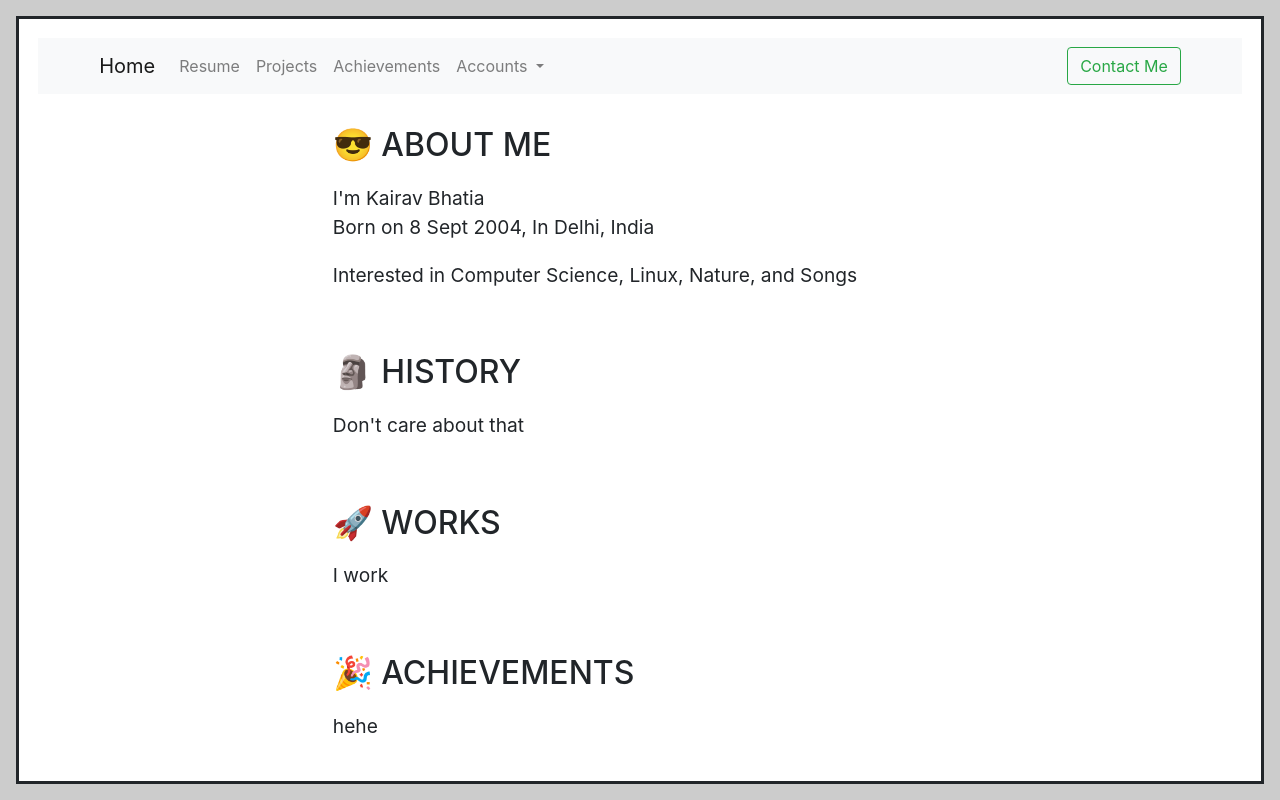
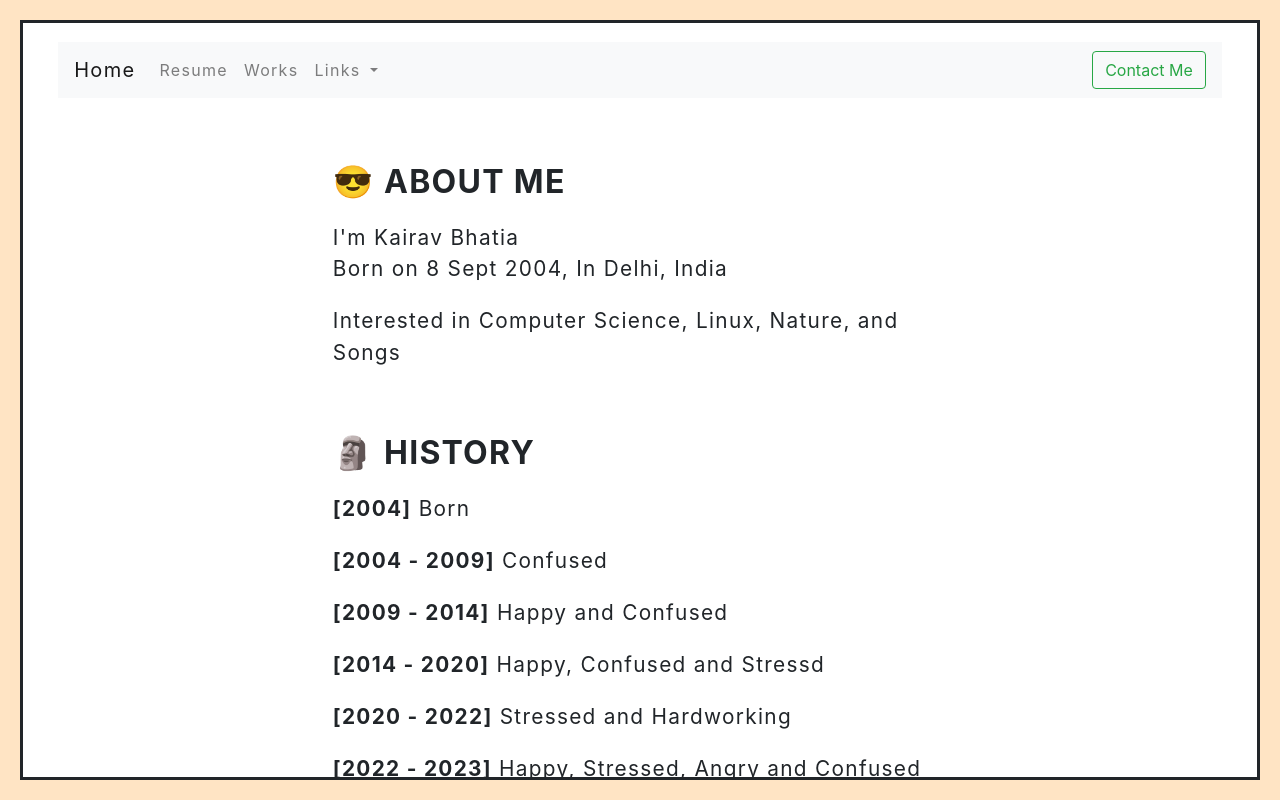
Before and after one commit to kairavb/kairav, a plain HTML site: page index.html in a window 1280 px wide. Drawn offline with nearby package versions, Linux system fonts and the light colour scheme.

Commit message:
looks improvement and history added

```diff
--- a/css/style.css
+++ b/css/style.css
@@ -4,8 +4,17 @@
   scroll-snap-type: y mandatory;
 }
 
+header {
+  display: flex;
+  flex-direction: column;
+  padding-bottom: 2rem;
+  padding-left: 1rem;
+  padding-right: 1rem;
+}
+
 body {
-  background-color: #cccccc;
+  background-color: bisque;
+  letter-spacing: 1.3px;
  }
 
 .container {
@@ -26,8 +35,8 @@ body {
   background: #fff;
   padding: .8rem;
   max-width: 80vh;
-  margin: 2.4vh auto;
-  font-size: 1.2rem;
+  margin: 2.5vh auto;
+  font-size: 1.3rem;
   line-height: 1.5;
 }
 
@@ -44,10 +53,10 @@ p {
   max-width: 100%;
   background: #fff;
   position: fixed;
-  top: 1rem;
-  bottom: 1rem;
-  left: 1rem;
-  right: 1rem;
+  top: 1.25rem;
+  bottom: 1.25rem;
+  left: 1.25rem;
+  right: 1.25rem;
   box-sizing: border-box;
   overflow-y: scroll;
   z-index: 100;
--- a/index.html
+++ b/index.html
@@ -15,8 +15,7 @@
   <body>
     <div class="layout_container">
       <header>
-          <nav class="navbar navbar-expand-lg navbar-light bg-light">
-            <span>&nbsp;&nbsp;&nbsp;&nbsp;&nbsp;&nbsp;&nbsp;&nbsp;&nbsp;&nbsp;</span>
+          <nav class="navbar navbar-expand-md navbar-light bg-light">
           <a class="navbar-brand" href="index.html">Home</a>
           <button class="navbar-toggler" type="button" data-toggle="collapse" data-target="#navbarSupportedContent" aria-controls="navbarSupportedContent" aria-expanded="false" aria-label="Toggle navigation">
             <span class="navbar-toggler-icon"></span>
@@ -27,14 +26,11 @@
                 <a class="nav-link" href="https://docs.google.com/document/d/1Uk8H4f0yPrzgOX24MhbLVUJgYdLQybkE/edit?usp=sharing&ouid=102287742059077301677&rtpof=true&sd=true" target="_blank" rel="noopener noreferrer">Resume</a>
               </li>
               <li class="nav-item">
-                <a class="nav-link" href="#">Projects</a>
-              </li>
-              <li class="nav-item">
-                <a class="nav-link" href="#">Achievements</a>
+                <a class="nav-link" href="#">Works</a>
               </li>
               <li class="nav-item dropdown">
                 <a class="nav-link dropdown-toggle" href="#" id="navbarDropdown" role="button" data-toggle="dropdown" aria-haspopup="true" aria-expanded="false">
-                  Accounts
+                  Links
                 </a>
                 <div class="dropdown-menu" aria-labelledby="navbarDropdown">
                   <a class="dropdown-item" href="https://github.com/kairavb" target="_blank" rel="noopener noreferrer">
@@ -45,7 +41,7 @@
                     <img src="resources/leetcode.png" alt="image">
                     LeetCode
                   </a>
-                  <a class="dropdown-item" href="https://twitter.com/BhatiaKairav" target="_blank" rel="noopener noreferrer">
+                  <a class="dropdown-item" href="https://twitter.com/kairavb8" target="_blank" rel="noopener noreferrer">
                     <img src="resources/x.png" alt="image">
                     Twitter
                   </a>
@@ -64,36 +60,41 @@
           <a href="mailto:kairavb8@gmail.com" target="_blank" rel="noopener noreferrer">
             <button class="btn btn-outline-success my-2 my-sm-0" type="button">Contact Me</button>
           </a>
-          <span>&nbsp;&nbsp;&nbsp;&nbsp;&nbsp;&nbsp;&nbsp;&nbsp;&nbsp;&nbsp;</span>
         </nav>
       </header>
 
         <main>
 
         <section class="heading">
-          <h2>😎 ABOUT ME</h2>
+          <h2>😎 <b>ABOUT ME</b></h2>
           <p>I'm Kairav Bhatia <br> Born on 8 Sept 2004, In Delhi, India</p>
           <p>Interested in Computer Science, Linux, Nature, and Songs</p>
         </section>
 
         <section class="heading">
-          <h2 >🗿 HISTORY</h2>
-          <p>Don't care about that</p>
+          <h2>🗿 <b>HISTORY</b></h2>
+          <p><b>[2004]</b> Born</p>
+          <p><b>[2004 - 2009]</b> Confused</p>
+          <p><b>[2009 - 2014]</b> Happy and Confused</p>
+          <p><b>[2014 - 2020]</b> Happy, Confused and Stressd</p>
+          <p><b>[2020 - 2022]</b> Stressed and Hardworking</p>
+          <p><b>[2022 - 2023]</b> Happy, Stressed, Angry and Confused</p>
+          <p><b>[2023 - Present]</b> Happy and Hardworking</p>
         </section>
 
         <section class="heading">
-          <h2>🚀 WORKS</h2>
-          <p>I work</p>
+          <h2>🚀 <b>WORKS</b></h2>
+          <p>Still Working</p>
         </section>
 
         <section class="heading">
-          <h2>🎉 ACHIEVEMENTS</h2>
-          <p>hehe</p>
+          <h2>🎉 <b>ACHIEVEMENTS</b></h2>
+          <p>Few but not noteworthy</p>
         </section>
 
         <section class="heading">
-          <h2>💌 CONTACT</h2>
-          kairavb88@gmail.com
+          <h2>💌 <b>CONTACT</b></h2>
+          kairavb8@gmail.com
         </section>
 
       </main>
```
